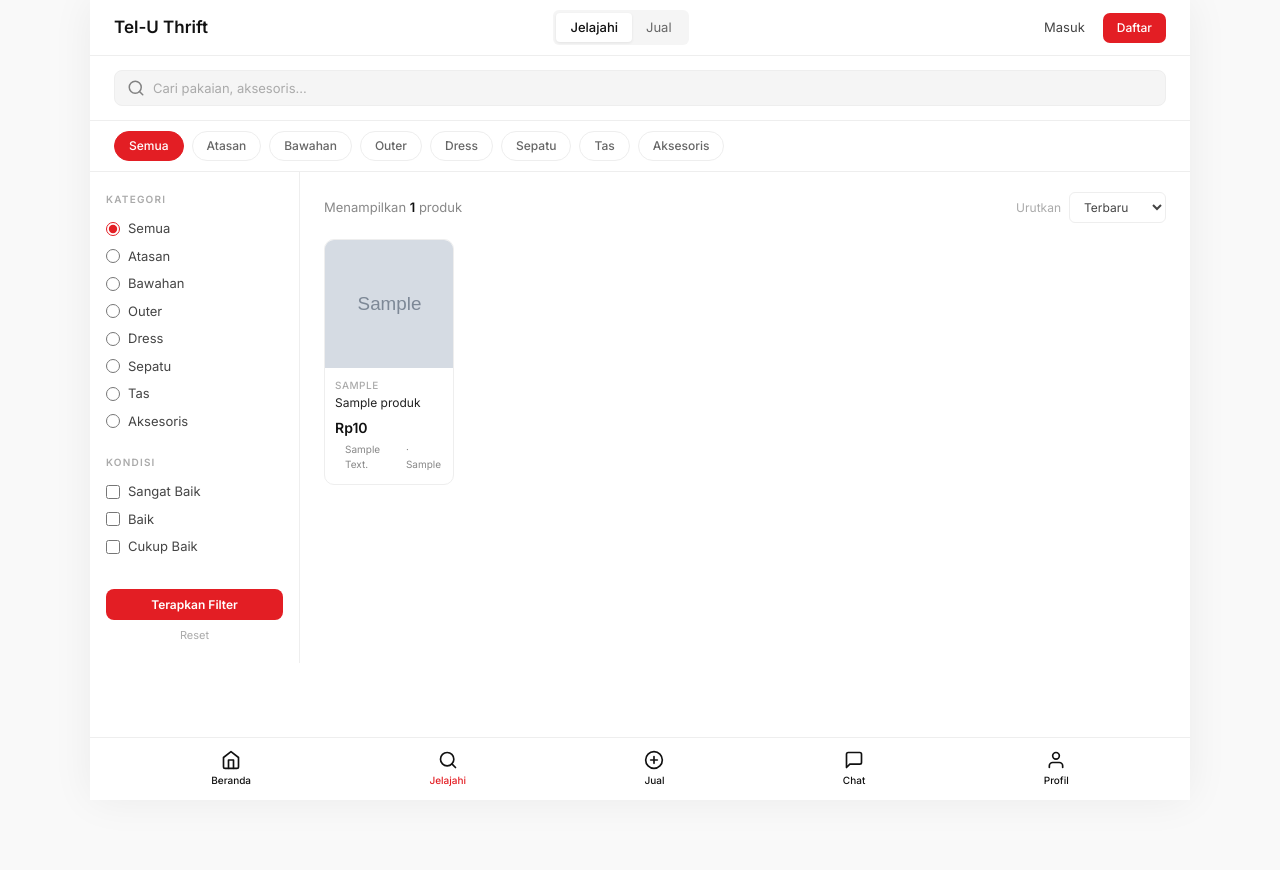
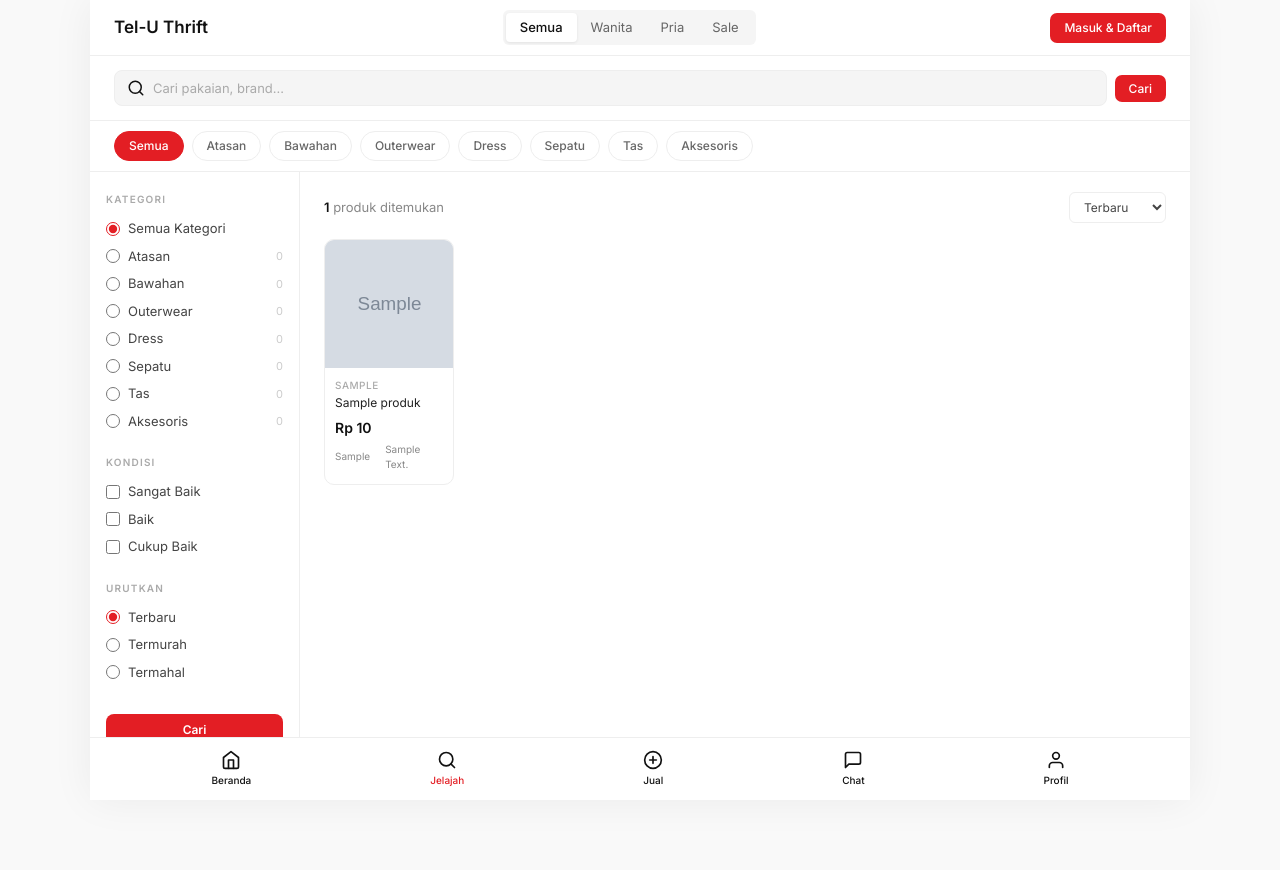
Before and after one commit to PBW-1-2026/4903-tubes-team-7, a PHP site: page /jelajah.php in a window 1280 px wide. Run offline with PHP 8.4, Linux system fonts and the light colour scheme; tables that the repository leaves empty or names only in its code hold one stand-in row (values such as "Sample post"); grey boxes marked "Sample" are stand-in pictures.

Commit message:
ubah ke json, tambah filter gender, perbaikan wishlist

```diff
--- a/teluThrift/get_produk.php
+++ b/teluThrift/get_produk.php
@@ -1,87 +1,123 @@
 <?php
+header('Content-Type: application/json');
+
 require_once "config/koneksi.php";
 
+$sudah_login = isset($_SESSION['user_id']);
+if ($sudah_login) {
+    $user_id = $_SESSION['user_id'];
+} else {
+    $user_id = 0;
+}
+
 if (isset($_GET['q']) && $_GET['q'] !== '') {
-    $q = trim($_GET['q']);
+    $q = mysqli_real_escape_string($conn, trim($_GET['q']));
 } else {
     $q = '';
 }
+
 if (isset($_GET['kategori']) && $_GET['kategori'] !== '') {
-    $kategori = trim($_GET['kategori']);
+    $kategori = mysqli_real_escape_string($conn, trim($_GET['kategori']));
 } else {
     $kategori = '';
 }
-if (isset($_GET['kondisi'])) {
-    $kondisi = (array)$_GET['kondisi'];
-} else {
-    $kondisi = [];
-}
+
 if (isset($_GET['sort']) && $_GET['sort'] !== '') {
     $sort = $_GET['sort'];
 } else {
     $sort = 'terbaru';
 }
 
+if (isset($_GET['kondisi'])) {
+    $kondisi = (array)$_GET['kondisi'];
+} else {
+    $kondisi = [];
+}
+
+if (isset($_GET['gender']) && $_GET['gender'] !== '') {
+    $gender = mysqli_real_escape_string($conn, trim($_GET['gender']));
+} else {
+    $gender = '';
+}
+
+if (isset($_GET['sale']) && $_GET['sale'] == '1') {
+    $sale = true;
+} else {
+    $sale = false;
+}
+
 $conditions = [];
-$conditions[] = "1=1";
+$conditions[] = "p.status = 'tersedia'";
 
-if ($q !== '') {
-    $sq = mysqli_real_escape_string($conn, $q);
-    $conditions[] = "(p.nama LIKE '%$sq%' OR p.brand LIKE '%$sq%')";
+if ($q != '') {
+    $conditions[] = "(p.nama LIKE '%$q%' OR p.brand LIKE '%$q%' OR u.username LIKE '%$q%')";
 }
-if ($kategori !== '') {
-    $sk = mysqli_real_escape_string($conn, $kategori);
-    $conditions[] = "p.kategori = '$sk'";
+
+if ($kategori != '') {
+    $conditions[] = "p.kategori = '$kategori'";
 }
+
 if (!empty($kondisi)) {
     $esc = [];
-    foreach ($kondisi as $k) { $esc[] = "'" . mysqli_real_escape_string($conn, $k) . "'"; }
+    foreach ($kondisi as $k) {
+        $esc[] = "'" . mysqli_real_escape_string($conn, $k) . "'";
+    }
     $conditions[] = "p.kondisi IN (" . implode(',', $esc) . ")";
+}
+
+if ($gender != '') {
+    $conditions[] = "p.gender = '$gender'";
+}
+
+if ($sale) {
+    $conditions[] = "p.status = 'tersedia'";
+    $conditions[] = "p.harga < 50000";
 }
 
 $where = "WHERE " . implode(" AND ", $conditions);
 
-if ($sort == 'termurah') $order = "ORDER BY p.harga ASC";
-elseif ($sort == 'termahal') $order = "ORDER BY p.harga DESC";
-else $order = "ORDER BY p.created_at DESC";
+if ($sort == 'termurah') {
+    $order = "ORDER BY p.harga ASC";
+} elseif ($sort == 'termahal') {
+    $order = "ORDER BY p.harga DESC";
+} else {
+    $order = "ORDER BY p.created_at DESC";
+}
 
-$total = (int) mysqli_fetch_row(mysqli_query($conn, "SELECT COUNT(*) FROM produk p $where"))[0];
+$sql_total = "SELECT COUNT(*) AS jumlah FROM produk p JOIN users u ON p.user_id = u.id $where";
+$total = mysqli_fetch_assoc(mysqli_query($conn, $sql_total))['jumlah'];
 
-$sql = "SELECT p.*,
-        (SELECT nama_file FROM produk_gambar WHERE produk_id = p.id ORDER BY urutan LIMIT 1) AS foto
-        FROM produk p $where $order";
-$produkList = mysqli_fetch_all(mysqli_query($conn, $sql), MYSQLI_ASSOC);
-?>
-<div class="bar-urut">
-    <div class="jumlah-hasil">Menampilkan <strong><?= $total ?></strong> produk</div>
-    <div class="kanan-urut">
-        <span style="font-size:12px;color:#aaa;">Urutkan</span>
-        <select name="sort" class="pilih-urut" onchange="muat()">
-            <option value="terbaru"<?php if ($sort=='terbaru'): ?> selected<?php endif; ?>>Terbaru</option>
-            <option value="termurah"<?php if ($sort=='termurah'): ?> selected<?php endif; ?>>Termurah</option>
-            <option value="termahal"<?php if ($sort=='termahal'): ?> selected<?php endif; ?>>Termahal</option>
-        </select>
-    </div>
-</div>
+$sql = "SELECT p.*, u.username,
+        (SELECT nama_file FROM produk_gambar WHERE produk_id = p.id ORDER BY urutan LIMIT 1) AS gambar
+        FROM produk p JOIN users u ON p.user_id = u.id
+        $where $order";
+$result = mysqli_query($conn, $sql);
 
-<div class="grid-produk">
-    <?php if (empty($produkList)): ?>
-        <div style="grid-column:1/-1;text-align:center;padding:3rem 0;color:#aaa;">Tidak ada produk</div>
-    <?php else: ?>
-        <?php foreach ($produkList as $p): ?>
-            <a href="detail.php?id=<?= $p['id'] ?>" class="kartu-produk">
-                <div class="thumb-produk"><?php if ($p['foto']): ?><img src="../uploads/<?= $p['foto'] ?>" alt="<?= htmlspecialchars($p['nama']) ?>" loading="lazy"><?php endif; ?></div>
-                <div class="badan-produk">
-                    <div class="merek-produk"><?php if ($p['brand']) { $brand = $p['brand']; } else { $brand = '—'; } echo htmlspecialchars($brand); ?></div>
-                    <div class="nama-produk"><?= htmlspecialchars($p['nama']) ?></div>
-                    <div class="harga-produk">Rp<?= number_format($p['harga'],0,',','.') ?></div>
-                    <div class="meta-produk">
-                        <span class="dot-kondisi <?= $p['kondisi'] ?>"></span>
-                        <span class="kondisi-produk"><?= ucwords(str_replace('_',' ',$p['kondisi'])) ?></span>
-                        <span class="ukuran-produk">· <?= $p['ukuran'] ?></span>
-                    </div>
-                </div>
-            </a>
-        <?php endforeach; ?>
-    <?php endif; ?>
-</div>
+$wishlist_ids = [];
+if ($sudah_login) {
+    $res_wish = mysqli_query($conn, "SELECT produk_id FROM wishlist WHERE user_id = $user_id");
+    while ($w = mysqli_fetch_assoc($res_wish)) {
+        $wishlist_ids[] = $w['produk_id'];
+    }
+}
+
+$products = [];
+while ($p = mysqli_fetch_assoc($result)) {
+    $products[] = [
+        'id'           => (int)$p['id'],
+        'nama'         => $p['nama'],
+        'harga'        => (int)$p['harga'],
+        'brand'        => $p['brand'],
+        'gambar'       => $p['gambar'],
+        'ukuran'       => $p['ukuran'],
+        'kondisi'      => $p['kondisi'],
+        'status'       => $p['status'],
+        'is_wishlisted'=> in_array($p['id'], $wishlist_ids)
+    ];
+}
+
+echo json_encode([
+    'total'       => (int)$total,
+    'sudah_login' => $sudah_login,
+    'products'    => $products
+]);
--- a/teluThrift/jelajah.php
+++ b/teluThrift/jelajah.php
@@ -1,24 +1,46 @@
 <?php
 require_once "config/koneksi.php";
+
+$sudah_login = isset($_SESSION['user_id']);
+
+if (isset($_GET['q']) && $_GET['q'] !== '') {
+    $q = trim($_GET['q']);
+} else {
+    $q = '';
+}
 if (isset($_GET['kategori']) && $_GET['kategori'] !== '') {
-    $kategori = $_GET['kategori'];
+    $kategori = trim($_GET['kategori']);
 } else {
     $kategori = '';
+}
+if (isset($_GET['sort']) && $_GET['sort'] !== '') {
+    $sort = $_GET['sort'];
+} else {
+    $sort = 'terbaru';
 }
 if (isset($_GET['kondisi'])) {
     $kondisi = (array)$_GET['kondisi'];
 } else {
     $kondisi = [];
 }
-if (isset($_GET['sort']) && $_GET['sort'] !== '') {
-    $sort = $_GET['sort'];
+
+if (isset($_GET['gender']) && $_GET['gender'] !== '') {
+    $gender = trim($_GET['gender']);
 } else {
-    $sort = 'terbaru';
+    $gender = '';
 }
-if (isset($_GET['q']) && $_GET['q'] !== '') {
-    $q = trim($_GET['q']);
+if (isset($_GET['sale']) && $_GET['sale'] == '1') {
+    $sale = true;
 } else {
-    $q = '';
+    $sale = false;
+}
+
+$kategori_list = ['atasan','bawahan','outerwear','dress','sepatu','tas','aksesoris'];
+
+$res_kat = mysqli_query($conn, "SELECT kategori, COUNT(*) AS jml FROM produk WHERE status='tersedia' GROUP BY kategori");
+$jml_kategori = [];
+while ($k = mysqli_fetch_assoc($res_kat)) {
+    $jml_kategori[$k['kategori']] = $k['jml'];
 }
 ?>
 <!DOCTYPE html>
@@ -28,70 +50,97 @@ if (isset($_GET['q']) && $_GET['q'] !== '') {
     <meta name="viewport" content="width=device-width, initial-scale=1.0">
     <title>Jelajah - Tel-U Thrift</title>
     <link rel="stylesheet" href="jelajah.css">
+    <script>var filterGender = '<?php echo $gender; ?>', filterSale = <?php if ($sale) echo 'true'; else echo 'false'; ?>;</script>
     <script src="ajax.js"></script>
 </head>
 <body onload="muat()">
 <div class="bungkus">
 
     <nav class="nav-atas">
-        <a href="index.php" class="logo-nav">
-            Tel-U Thrift
-        </a>
+        <a href="index.php" class="logo-nav">Tel-U Thrift</a>
         <div class="tab-nav">
-            <a href="jelajah.php" class="tab-nav-item aktif">Jelajahi</a>
-            <a href="jual.php" class="tab-nav-item">Jual</a>
+            <a href="jelajah.php" class="tab-nav-item <?php if (!isset($_GET['gender']) && !isset($_GET['sale'])) echo 'aktif'; ?>">Semua</a>
+            <a href="jelajah.php?gender=wanita" class="tab-nav-item <?php if (isset($_GET['gender']) && $_GET['gender']=='wanita') echo 'aktif'; ?>">Wanita</a>
+            <a href="jelajah.php?gender=pria" class="tab-nav-item <?php if (isset($_GET['gender']) && $_GET['gender']=='pria') echo 'aktif'; ?>">Pria</a>
+            <a href="jelajah.php?sale=1" class="tab-nav-item <?php if (isset($_GET['sale'])) echo 'aktif'; ?>">Sale</a>
         </div>
         <div class="kanan-nav">
-            <a href="login.php" class="tautan-nav">Masuk</a>
-            <a href="register.php" class="tombol tombol-merah tombol-kecil">Daftar</a>
+            <?php if ($sudah_login): ?>
+                <a href="jual.php" class="tautan-nav">Tambah produk</a>
+                <a href="profil.php" class="tautan-nav"><?php echo htmlspecialchars($_SESSION['username']); ?></a>
+            <?php else: ?>
+                <a href="login.php" class="tombol tombol-merah tombol-kecil">Masuk & Daftar</a>
+            <?php endif; ?>
         </div>
     </nav>
 
     <div class="bar-cari">
         <div class="bungkus-input">
-            <img src="icon/search.svg" style="width:18px;height:18px;opacity:.5;">
-            <input type="text" name="q" placeholder="Cari pakaian, aksesoris..." onkeyup="if(event.key==='Enter')muat()">
+            <img src="icon/search.svg" alt="cari" style="width:18px;height:18px;display:block;">
+            <input type="text" id="inputCari" value="<?php echo htmlspecialchars($q); ?>" placeholder="Cari pakaian, brand..." onkeypress="if(event.key==='Enter') muat()">
         </div>
-        <button type="button" class="pil-filter" onclick="toggleSidebar()">
-            <img src="icon/filter.svg" style="width:16px;height:16px;"> Filter
-        </button>
+        <button class="tombol tombol-merah tombol-kecil" onclick="muat()">Cari</button>
     </div>
 
     <div class="baris-kategori">
-        <?php $kats = [''=>'Semua','atasan'=>'Atasan','bawahan'=>'Bawahan','outerwear'=>'Outer','dress'=>'Dress','sepatu'=>'Sepatu','tas'=>'Tas','aksesoris'=>'Aksesoris']; ?>
-        <?php foreach ($kats as $val => $label): ?>
-        <a href="#" class="pil-kategori<?php if ($kategori===$val): ?> aktif<?php endif; ?>" data-kategori="<?= $val ?>" onclick="pilihKategori(this.dataset.kategori, this);return false"><?= $label ?></a>
+        <a href="#" class="pil-kategori <?php if ($kategori=='') echo 'aktif'; ?>" onclick="gantiKategori('', this); return false;">Semua</a>
+        <?php foreach ($kategori_list as $k): ?>
+        <a href="#" class="pil-kategori <?php if ($kategori==$k) echo 'aktif'; ?>" onclick="gantiKategori('<?php echo $k; ?>', this); return false;"><?php echo ucfirst($k); ?></a>
         <?php endforeach; ?>
     </div>
 
     <div class="halaman-badan">
+
         <aside class="samping" id="samping">
             <div class="grup-filter">
                 <div class="judul-grup">Kategori</div>
-                <?php $kats = [''=>'Semua','atasan'=>'Atasan','bawahan'=>'Bawahan','outerwear'=>'Outer','dress'=>'Dress','sepatu'=>'Sepatu','tas'=>'Tas','aksesoris'=>'Aksesoris']; ?>
-                <?php foreach ($kats as $val => $label): ?>
-                    <label class="opsi-filter">
-                        <input type="radio" name="kategori" value="<?= $val ?>" onchange="pilihKategori(this.value)"<?php if ($kategori===$val): ?> checked<?php endif; ?>>
-                        <?= $label ?>
-                    </label>
+                <label class="opsi-filter">
+                    <input type="radio" name="kategori" value="" <?php if ($kategori=='') echo 'checked'; ?> onchange="muat()">
+                    Semua Kategori
+                </label>
+                <?php foreach ($kategori_list as $k): ?>
+                <label class="opsi-filter">
+                    <input type="radio" name="kategori" value="<?php echo $k; ?>" <?php if ($kategori==$k) echo 'checked'; ?> onchange="muat()">
+                    <?php echo ucfirst($k); ?>
+                    <span style="margin-left:auto;font-size:11px;color:#ccc;"><?php if (isset($jml_kategori[$k])) echo $jml_kategori[$k]; else echo 0; ?></span>
+                </label>
                 <?php endforeach; ?>
             </div>
+
             <div class="grup-filter">
                 <div class="judul-grup">Kondisi</div>
-                <?php foreach (['sangat_baik'=>'Sangat Baik','baik'=>'Baik','cukup_baik'=>'Cukup Baik'] as $v => $l): ?>
-                    <label class="opsi-filter">
-                        <input type="checkbox" name="kondisi" value="<?= $v ?>" onchange="muat()"<?php if (in_array($v, $kondisi)): ?> checked<?php endif; ?>>
-                        <?= $l ?>
-                    </label>
+                <?php $kondisi_list = ['sangat_baik'=>'Sangat Baik','baik'=>'Baik','cukup_baik'=>'Cukup Baik']; ?>
+                <?php foreach ($kondisi_list as $val => $label): ?>
+                <label class="opsi-filter">
+                    <input type="checkbox" name="kondisi" value="<?php echo $val; ?>" onchange="muat()"<?php if (in_array($val, $kondisi)) echo ' checked'; ?>>
+                    <?php echo $label; ?>
+                </label>
                 <?php endforeach; ?>
             </div>
-            <button class="tombol-filter" onclick="muat()">Terapkan Filter</button>
-            <a href="jelajah.php" class="reset-filter" onclick="muat()">Reset</a>
+
+            <div class="grup-filter">
+                <div class="judul-grup">Urutkan</div>
+                <label class="opsi-filter">
+                    <input type="radio" name="sort" value="terbaru" <?php if ($sort=='terbaru') echo 'checked'; ?> onchange="muat()"> Terbaru
+                </label>
+                <label class="opsi-filter">
+                    <input type="radio" name="sort" value="termurah" <?php if ($sort=='termurah') echo 'checked'; ?> onchange="muat()"> Termurah
+                </label>
+                <label class="opsi-filter">
+                    <input type="radio" name="sort" value="termahal" <?php if ($sort=='termahal') echo 'checked'; ?> onchange="muat()"> Termahal
+                </label>
+            </div>
+
+            <button class="tombol-filter" onclick="muat()">Cari</button>
+            <a href="#" class="reset-filter" onclick="resetFilter(); return false;">Reset filter</a>
         </aside>
 
         <main class="konten-utama">
             <div id="hasilProduk">
-                <div style="text-align:center;padding:3rem 0;color:#aaa;">Memuat produk...</div>
+                <div class="memuat">
+                    <div class="pemutar"></div>
+                    Memuat produk...
+                </div>
             </div>
         </main>
     </div>
@@ -101,7 +150,7 @@ if (isset($_GET['q']) && $_GET['q'] !== '') {
             <img src="icon/home.svg" class="ikon-bawah"> Beranda
         </a>
         <a href="jelajah.php" class="item-bawah aktif">
-            <img src="icon/search.svg" class="ikon-bawah"> Jelajahi
+            <img src="icon/search.svg" class="ikon-bawah"> Jelajah
         </a>
         <a href="jual.php" class="item-bawah">
             <img src="icon/add.svg" class="ikon-bawah"> Jual
@@ -109,28 +158,16 @@ if (isset($_GET['q']) && $_GET['q'] !== '') {
         <a href="chat.php" class="item-bawah">
             <img src="icon/chat.svg" class="ikon-bawah"> Chat
         </a>
+        <?php if ($sudah_login): ?>
         <a href="profil.php" class="item-bawah">
+        <?php else: ?>
+        <a href="login.php" class="item-bawah">
+        <?php endif; ?>
             <img src="icon/profile.svg" class="ikon-bawah"> Profil
         </a>
     </nav>
 
 </div>
-<script>
-function toggleSidebar() {
-    document.getElementById('samping').classList.toggle('buka');
-}
-function pilihKategori(val, el) {
-    document.querySelectorAll('.pil-kategori').forEach(function(p) { p.classList.remove('aktif'); });
-    if (el) {
-        el.classList.add('aktif');
-    } else {
-        var pill = document.querySelector('.pil-kategori[data-kategori="' + val + '"]');
-        if (pill) pill.classList.add('aktif');
-    }
-    var radio = document.querySelector('input[name="kategori"][value="' + val + '"]');
-    if (radio) radio.checked = true;
-    muat();
-}
-</script>
+<script src="main.js"></script>
 </body>
 </html>
```
Also changed, not shown: teluThrift/js/ajax.js (+221 -32 lines).
